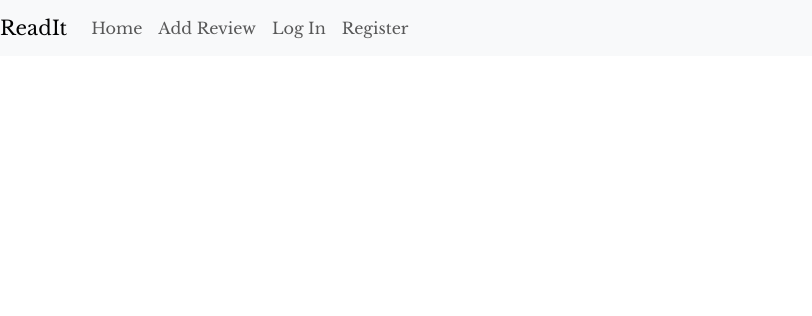
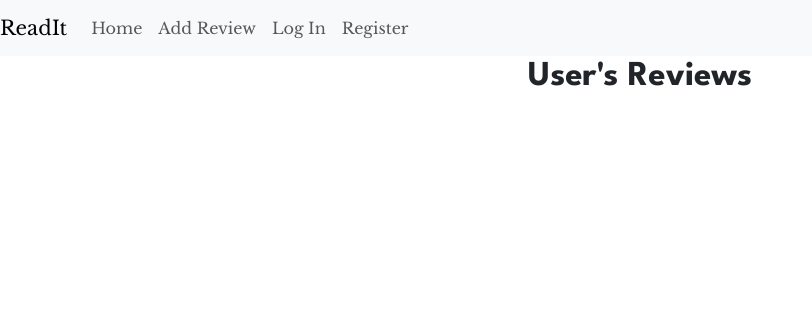
Before and after one commit to 100yann/readit, a Django app: page /user/view/1 in a window 1280 px wide. Shown: the top 316 px of the page, without its empty margins (0-812 px from the left). Run offline with Django 5.2, Linux system fonts and the light colour scheme; data that the repository does not hold is empty.

Commit message:
rough unpack of user data upon opening users profile

```diff
--- a/readit_django/templates/users/user_profile.html
+++ b/readit_django/templates/users/user_profile.html
@@ -2,6 +2,15 @@
 {% block title %}User profile{% endblock %}
 
 {% block body %}
-    <h1>{{ user_data.0 }} {{ user_data.1 }}</h1>
-    <p>{{ user_data.2 }}</p>
+    <h1>{{ user_data.0.first_name }} {{ user_data.0.last_name }}</h1>
+    <div>
+        <h5 class="subheading">User's Reviews</h5>
+        {% for i in user_data %}
+        <div>
+            <img src="{{ i.thumbnail }}" alt="">
+            <a href="{% url 'display_book' isbn=i.isbn %}"><h3>{{ i.title }}</h3></a>
+            <p>{{ i.review }}</p>
+        </div>
+        {% endfor %}
+    </div>
 {% endblock %}
--- a/readit_django/users_app/views.py
+++ b/readit_django/users_app/views.py
@@ -56,13 +56,9 @@ def logout_user(request):
     return redirect('/home')
 
 
-
 def display_user_profile(request, user_id):
-    response = requests.get('http://127.0.0.1:3000/get_user', data = {
-        'id': user_id
-    })
+    response = requests.get(f'http://127.0.0.1:3000/user/{user_id}')
 
     if response.status_code == 200:
         response_data = response.json()
-        user_data = response_data['data']['user_data']
-    return render(request, 'users/user_profile.html', context={'user_data': user_data})
+        return render(request, 'users/user_profile.html', context = {'user_data': response_data})
```
Also changed, not shown: readit_django/db.sqlite3.
